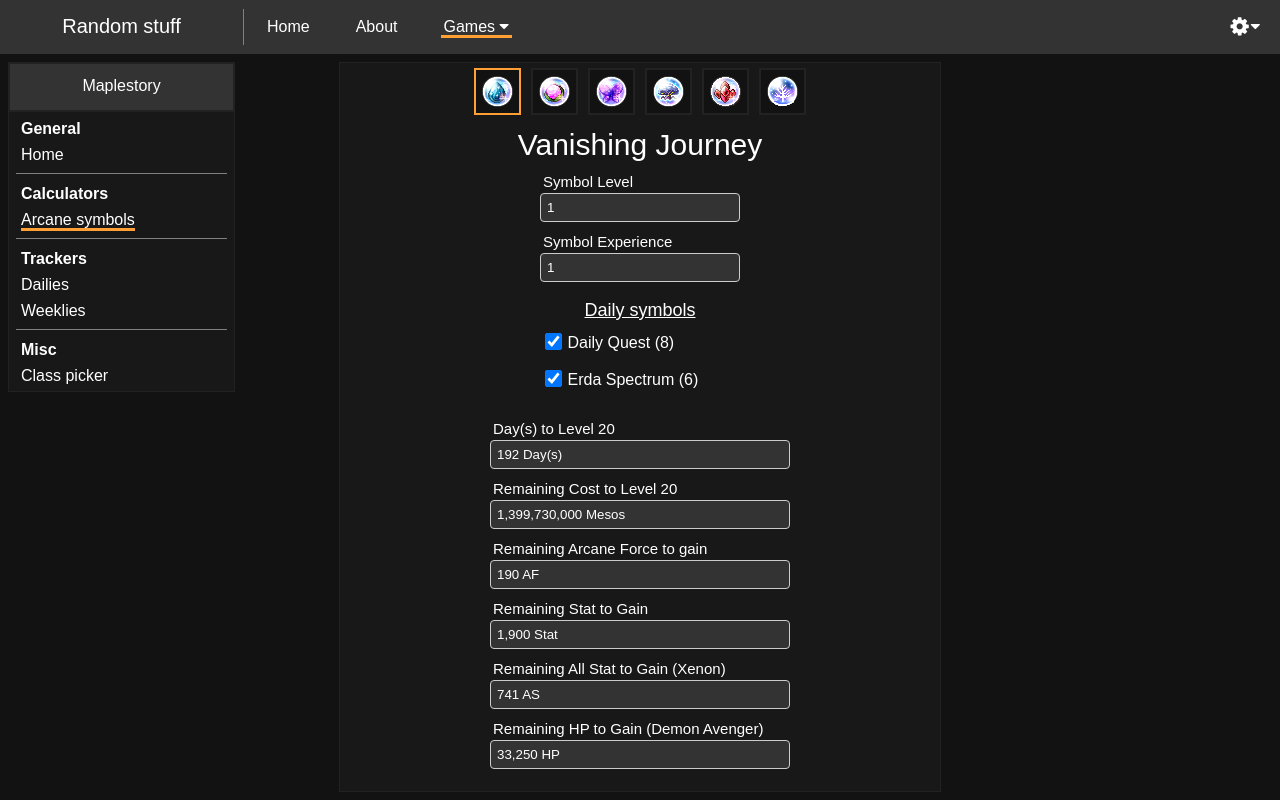
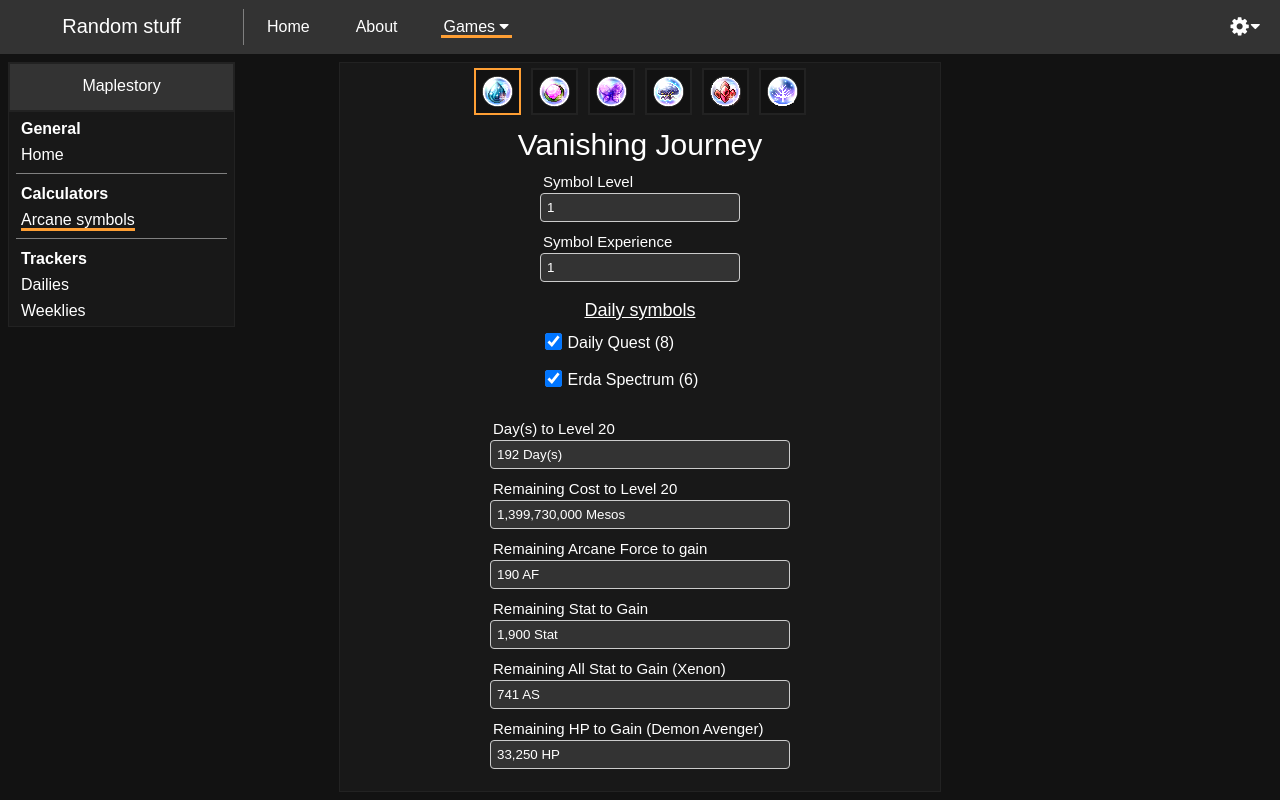
Before and after one commit to OxyFlax/PlutusCalculator, an Angular app: page /games/maplestory/arcane-symbols in a window 1280 px wide. Built offline with nearby package versions, Linux system fonts and the light colour scheme.

Commit message:
removal of a navigation element

```diff
--- a/src/app/Pages/Games/Maplestory/side-navigation/maplestory-side-navigation.component.html
+++ b/src/app/Pages/Games/Maplestory/side-navigation/maplestory-side-navigation.component.html
@@ -10,7 +10,7 @@
   <p>Trackers</p>
   <a [routerLink]="'/games/maplestory/dailies'"><span [class.sidenavbaractivelink]="router.isActive('/games/maplestory/dailies', false)">Dailies</span></a>
   <a [routerLink]="'/games/maplestory/weeklies'"><span [class.sidenavbaractivelink]="router.isActive('/games/maplestory/weeklies', false)">Weeklies</span></a>
-  <div class="horizontalSeparator"></div>
+  <!-- <div class="horizontalSeparator"></div>
   <p>Misc</p>
-  <a [routerLink]="'/games/maplestory/class-picker'"><span [class.sidenavbaractivelink]="router.isActive('/games/maplestory/class-picker', false)">Class picker</span></a>
+  <a [routerLink]="'/games/maplestory/class-picker'"><span [class.sidenavbaractivelink]="router.isActive('/games/maplestory/class-picker', false)">Class picker</span></a> -->
 </div>
```
